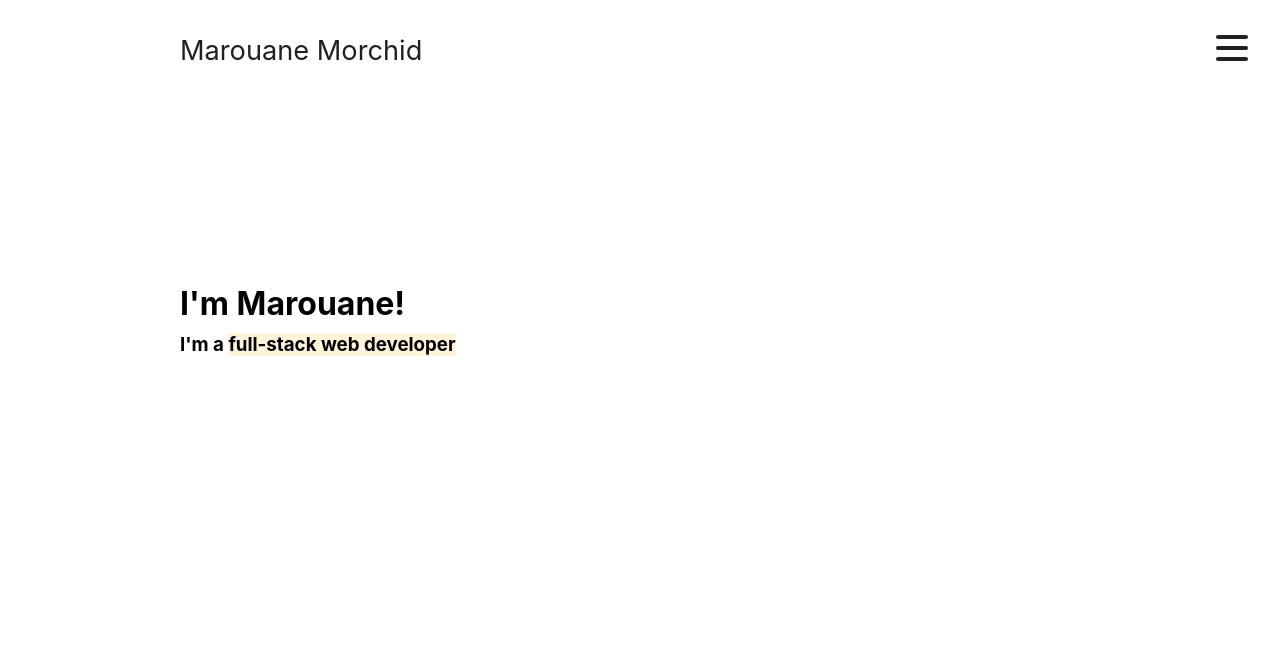
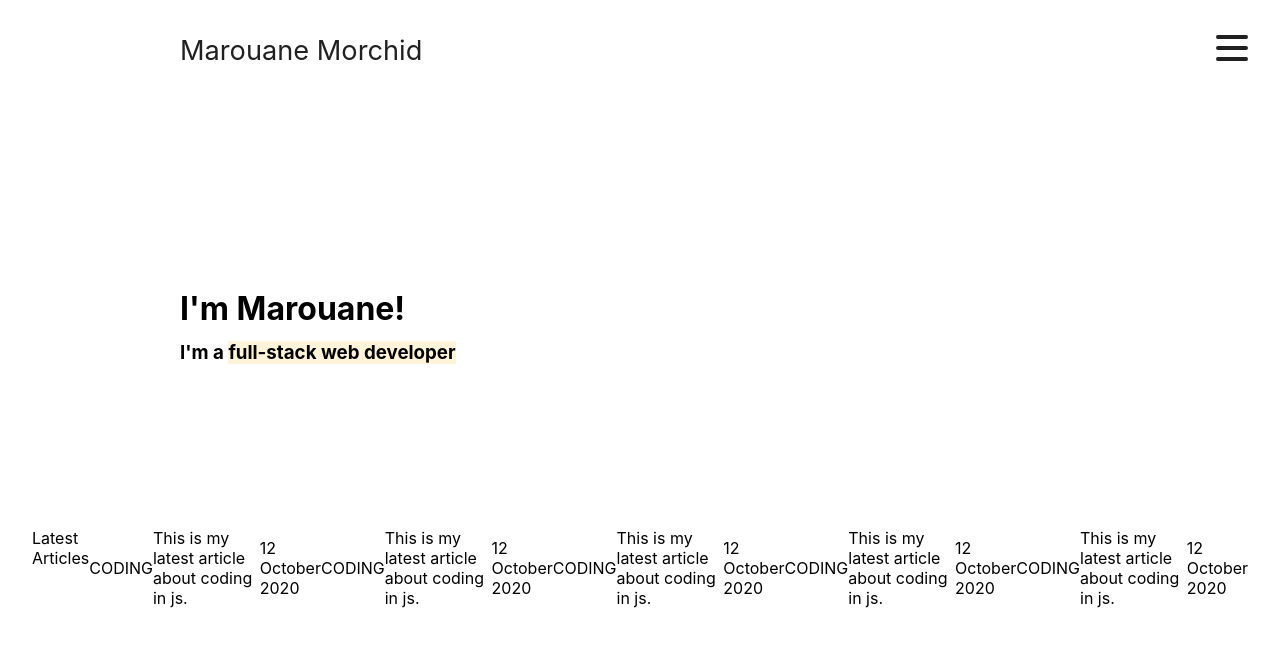
Before and after one commit to MarouaneMORCHID/react-folio, a React (Create React App) app: page / in a window 1280 px wide. Shown: the top 646 px of the page. Built offline with nearby package versions, Linux system fonts and the light colour scheme.

Commit message:
Added Articles Section :memo:

```diff
--- a/src/App.js
+++ b/src/App.js
@@ -1,6 +1,7 @@
 import React, { useRef, useState } from "react";
 import styled, { ThemeProvider } from "styled-components";
 import About from "./components/About/About";
+import Articles from "./components/Articles/Articles";
 import Navbar from "./components/Navbar/Navbar";
 import { StyledDimmer } from "./components/Navbar/Navbar.styled";
 import { GlobalStyles } from "./styles/global";
@@ -53,6 +54,7 @@ function App() {
         <GlobalStyles open={open} />
         <div className="body">
           <About />
+          <Articles />
         </div>
       </>
     </ThemeProvider>
--- a/src/components/About/About.js
+++ b/src/components/About/About.js
@@ -3,7 +3,7 @@ import { Span, StyledAbout, Subtitle, Title } from "./About.styled";
 
 const About = () => {
   return (
-    <StyledAbout id="about">
+    <StyledAbout onClick={() => console.log("clicked div")} id="about">
       <Title>I'm Marouane!</Title>
       <Subtitle>
         I'm a <Span color="tertiary">full-stack web developer</Span>
--- a/src/components/About/About.styled.js
+++ b/src/components/About/About.styled.js
@@ -13,7 +13,13 @@ export const StyledAbout = styled.div`
 
 export const Title = styled.h1`
   display: block;
-  padding-bottom: 10px;
+  font-size: 2rem;
+  line-height: 4rem;
+  @media (width: ${({ theme }) => theme.mobile}) {
+    font-size: 4rem;
+    line-height: 4rem;
+}
+  } ;
 `;
 
 export const Subtitle = styled.h3`
--- /dev/null
+++ b/src/components/Articles/Article.js
@@ -0,0 +1,21 @@
+import React from "react";
+import {
+  ArticleContent,
+  ArticleDate,
+  ArticleTitle,
+  StyledArticle,
+} from "./Article.styled";
+
+const Article = () => {
+  return (
+    <StyledArticle>
+      <ArticleTitle>CODING</ArticleTitle>
+      <ArticleContent>
+        This is my latest article about coding in js.
+      </ArticleContent>
+      <ArticleDate>12 October 2020</ArticleDate>
+    </StyledArticle>
+  );
+};
+
+export default Article;
--- /dev/null
+++ b/src/components/Articles/Article.styled.js
@@ -0,0 +1,10 @@
+import styled from "styled-components";
+
+export const StyledArticle = styled.a`
+  display: flex;
+  align-items: center;
+  justify-content: center;
+`;
+export const ArticleTitle = styled.div``;
+export const ArticleContent = styled.div``;
+export const ArticleDate = styled.div``;
--- /dev/null
+++ b/src/components/Articles/Articles.js
@@ -0,0 +1,18 @@
+import React from "react";
+import { Scroll } from "../Scroll";
+import Article from "./Article";
+
+const Articles = () => {
+  return (
+    <Scroll>
+      Latest Articles
+      <Article />
+      <Article />
+      <Article />
+      <Article />
+      <Article />
+    </Scroll>
+  );
+};
+
+export default Articles;
--- a/src/components/Navbar/Navbar.js
+++ b/src/components/Navbar/Navbar.js
@@ -4,8 +4,8 @@ import { StyledBurger, StyledNavbar } from "./Navbar.styled";
 const Navbar = ({ open, setOpen }) => {
   return (
     <StyledNavbar open={open}>
-      <div class="logo">Marouane Morchid</div>
-      <ul class="nav-links">
+      <div className="logo">Marouane Morchid</div>
+      <ul className="nav-links">
         <li>
           <a href="#articles" onClick={() => setOpen(false)}>
             Articles
--- a/src/components/Navbar/Navbar.styled.js
+++ b/src/components/Navbar/Navbar.styled.js
@@ -16,6 +16,7 @@ export const StyledNavbar = styled.nav`
     font-size: 1.7rem;
     padding-top: 20px;
     z-index: 11;
+    cursor: pointer;
   }
   .nav-links {
     display: flex;
@@ -46,7 +47,7 @@ export const StyledNavbar = styled.nav`
       top: 0;
       right: 0;
       height: 100vh;
-      width: 50%;
+      width: 45%;
       font-size: 2rem;
       flex-direction: column;
       align-items: center;
--- /dev/null
+++ b/src/components/Scroll.js
@@ -0,0 +1,30 @@
+import styled from "styled-components";
+
+export const Scroll = styled.div`
+  display: flex;
+  justify-content: space-between;
+  -webkit-box-pack: justify;
+  overflow: auto;
+  margin: -2rem 0px 0px;
+  padding: 0px 2rem;
+
+  &::-webkit-scrollbar {
+    display: none;
+  }
+
+  &::-webkit-scrollbar {
+    display: block;
+    appearance: none;
+  }
+
+  &::-webkit-scrollbar-thumb {
+    border-radius: 8px;
+    border: 0.2rem solid white;
+    background-color: rgba(0, 0, 0, 0.5);
+  }
+  &::-webkit-scrollbar-track {
+    box-shadow: inset 0 0 6px rgba(0, 0, 0, 0.3);
+    background-color: rgb(255, 255, 255);
+    border-radius: 8px;
+  }
+`;
```
